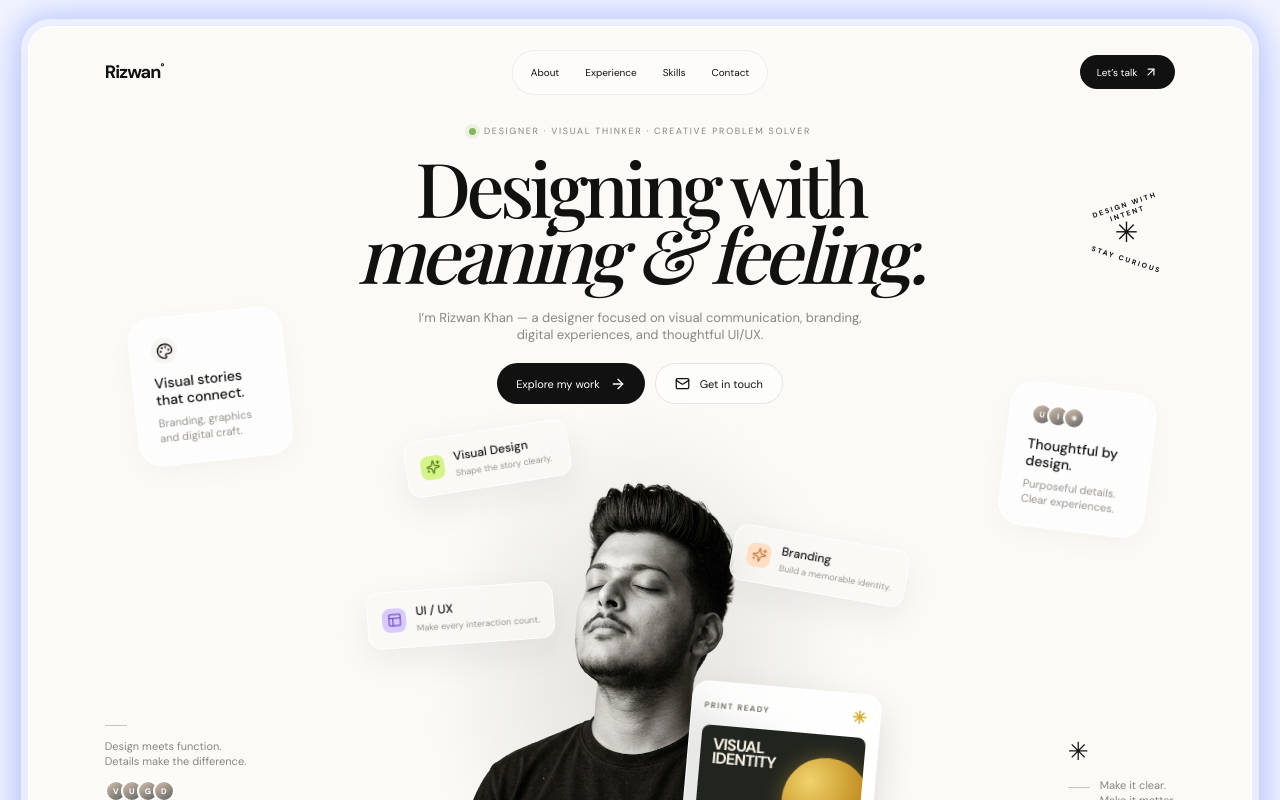
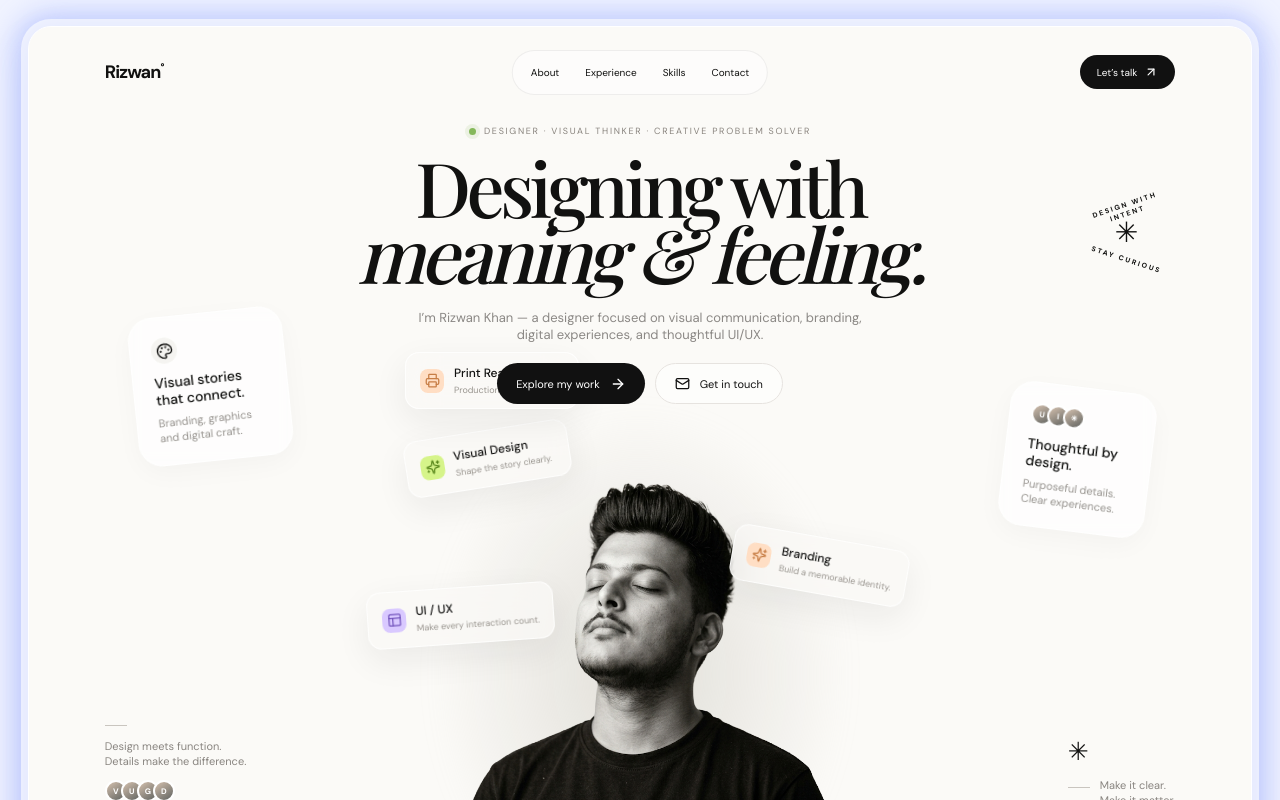
Before and after one commit to Rizzu01/port-folio, a Next.js app: page / in a window 1280 px wide. Shown: the top 800 px of the page. Built offline with nearby package versions, Linux system fonts and the light colour scheme; a web font is replaced by a local one.

Commit message:
Match print-ready card to existing hero card design

```diff
--- a/app/page.tsx
+++ b/app/page.tsx
@@ -1,5 +1,5 @@
 "use client";
-import { ArrowDown, ArrowRight, ArrowUpRight, Dribbble, ExternalLink, Figma, Github, Linkedin, Mail, Palette, PanelsTopLeft, Sparkles } from "lucide-react";
+import { ArrowDown, ArrowRight, ArrowUpRight, Dribbble, ExternalLink, Figma, Github, Linkedin, Mail, Palette, PanelsTopLeft, Printer, Sparkles } from "lucide-react";
 
 const experience = [
   { period: "JUL 2024 — PRESENT", role: "User Experience Designer", company: "SunCrypto", detail: "Designing digital experiences for a crypto and fintech audience, balancing clarity, trust, and conversion." },
@@ -16,7 +16,7 @@ export default function Home() {
       <div className="orbit-stamp"><span className="stamp-top">DESIGN WITH INTENT</span><span className="stamp-star">✳</span><span className="stamp-bottom">STAY CURIOUS</span></div>
       <div className="float-card thought-card"><span className="mini-icon"><Palette size={17}/></span><strong>Visual stories<br/>that connect.</strong><p>Branding, graphics<br/>and digital craft.</p></div>
       <div className="float-card sync-card"><div className="avatar-stack"><span>U</span><span>I</span><span>✳</span></div><strong>Thoughtful by design.</strong><p>Purposeful details.<br/>Clear experiences.</p></div>
-      <div className="portrait-stage"><div className="portrait-halo"/><div className="portrait-mask"><img src="/portrait.png" alt="Rizwan Khan portrait"/></div><div className="floating-panel panel-focus"><span className="panel-icon green"><CheckIcon/></span><div><strong>Visual Design</strong><small>Shape the story clearly.</small></div></div><div className="floating-panel panel-ideas"><span className="panel-icon purple"><PanelsTopLeft size={15}/></span><div><strong>UI / UX</strong><small>Make every interaction count.</small></div></div><div className="floating-panel panel-plan"><span className="panel-icon orange"><Sparkles size={15}/></span><div><strong>Branding</strong><small>Build a memorable identity.</small></div></div><div className="floating-panel panel-note print-ready-card"><div className="print-card-top"><span>PRINT READY</span><span className="print-card-dot">✳</span></div><div className="print-artwork"><div className="print-art-label">VISUAL<br/>IDENTITY</div><div className="print-art-shape"/><div className="print-art-lines"><i/><i/><i/></div></div><div className="print-card-footer"><strong>Design to detail.</strong><small>UI/UX · Visual Design</small></div></div></div>
+      <div className="portrait-stage"><div className="portrait-halo"/><div className="portrait-mask"><img src="/portrait.png" alt="Rizwan Khan portrait"/></div><div className="floating-panel panel-focus"><span className="panel-icon green"><CheckIcon/></span><div><strong>Visual Design</strong><small>Shape the story clearly.</small></div></div><div className="floating-panel panel-ideas"><span className="panel-icon purple"><PanelsTopLeft size={15}/></span><div><strong>UI / UX</strong><small>Make every interaction count.</small></div></div><div className="floating-panel panel-plan"><span className="panel-icon orange"><Sparkles size={15}/></span><div><strong>Branding</strong><small>Build a memorable identity.</small></div></div><div className="floating-panel panel-print"><span className="panel-icon orange"><Printer size={15}/></span><div><strong>Print Ready Design</strong><small>Production-ready artwork.</small></div></div></div>
       <div className="trust-note"><span className="tiny-rule"/><p>Design meets function.<br/>Details make the difference.</p><div className="trust-avatars"><span>V</span><span>U</span><span>G</span><span>D</span></div></div><div className="clarity-note"><span className="clarity-star">✳</span><span className="tiny-rule"/><p>Make it clear.<br/>Make it matter.</p></div><a className="scroll-cue" href="#about"><ArrowDown size={13}/> SCROLL TO EXPLORE</a>
     </section>
   </div>
```
